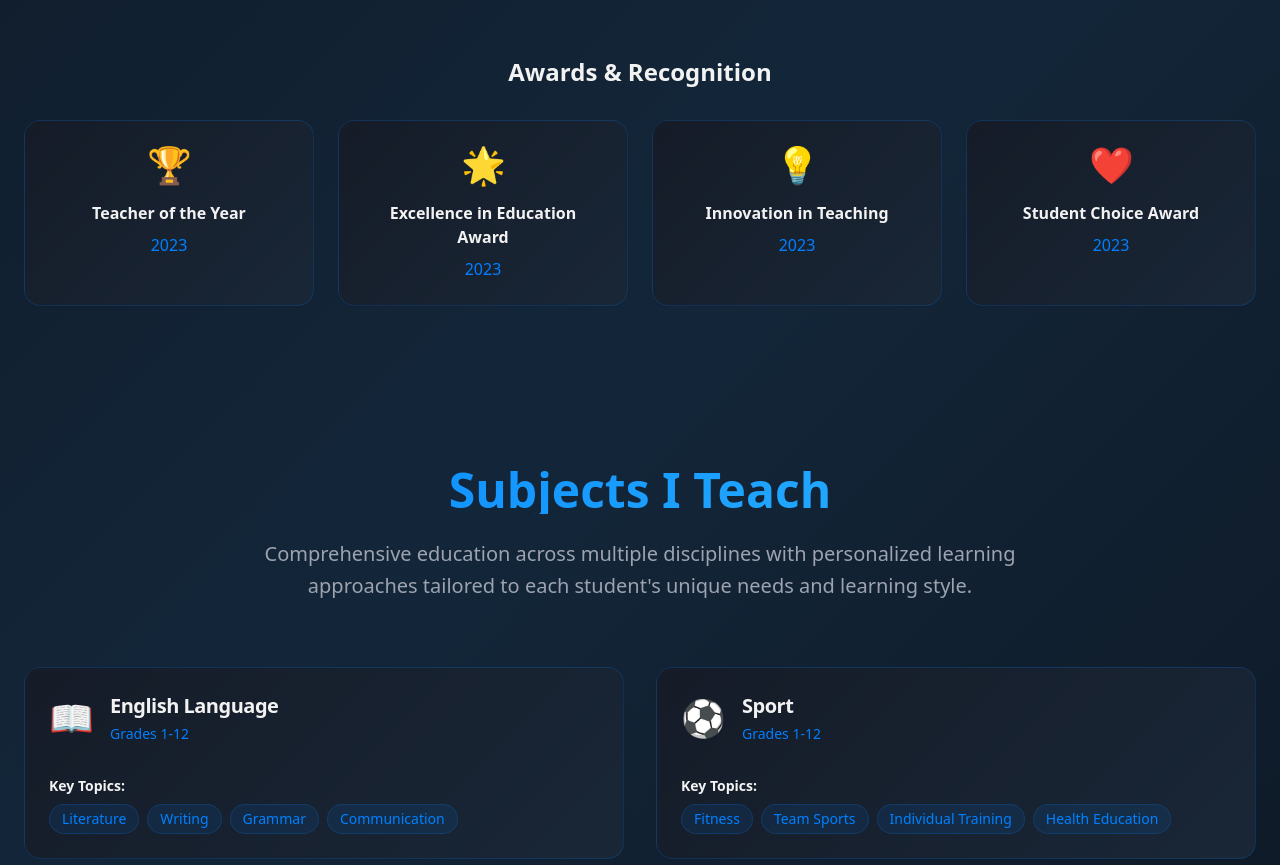
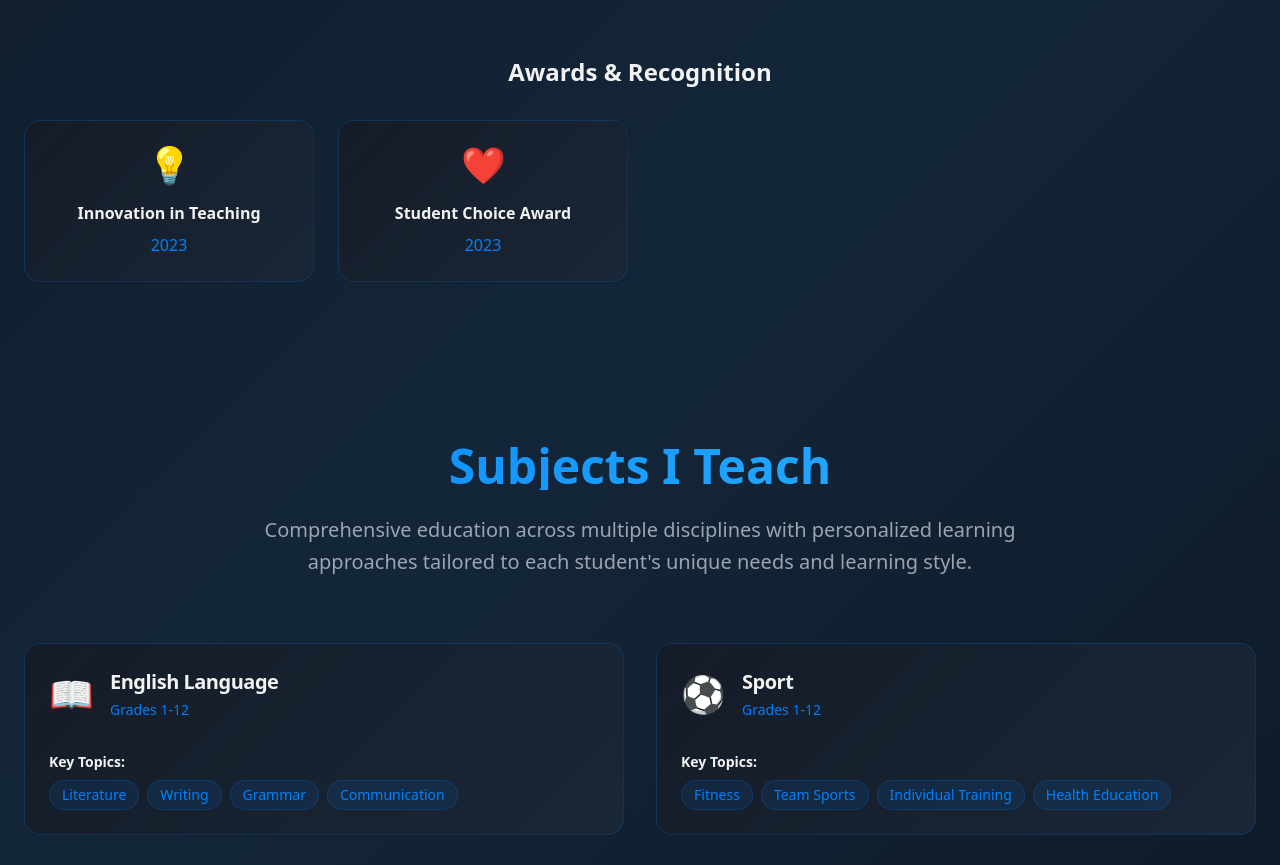
Before and after one commit to Blendddd/muhammed, a React (Vite) app: page / in a window 1280 px wide. Shown: the part 1540-2405 px from the top of the page. Built offline with nearby package versions, Linux system fonts and the light colour scheme.

Commit message:
Update AboutSection.tsx

```diff
--- a/src/components/AboutSection.tsx
+++ b/src/components/AboutSection.tsx
@@ -3,8 +3,7 @@ import { Card, CardContent } from "@/components/ui/card";
 const AboutSection = () => {
 
   const achievements = [
-    { title: "Teacher of the Year", year: "2023", icon: "🏆" },
-    { title: "Excellence in Education Award", year: "2023", icon: "🌟" },
+
     { title: "Innovation in Teaching", year: "2023", icon: "💡" },
     { title: "Student Choice Award", year: "2023", icon: "❤️" },
   ];
```
